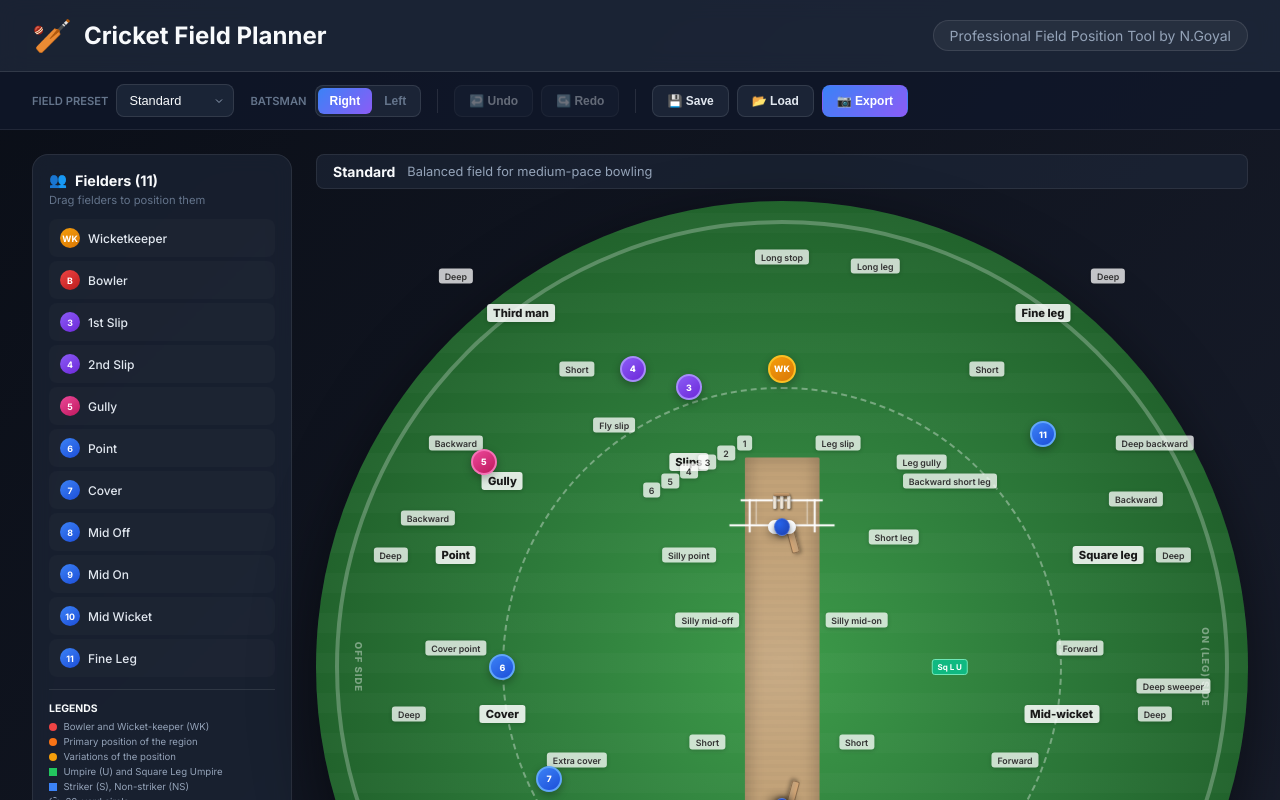
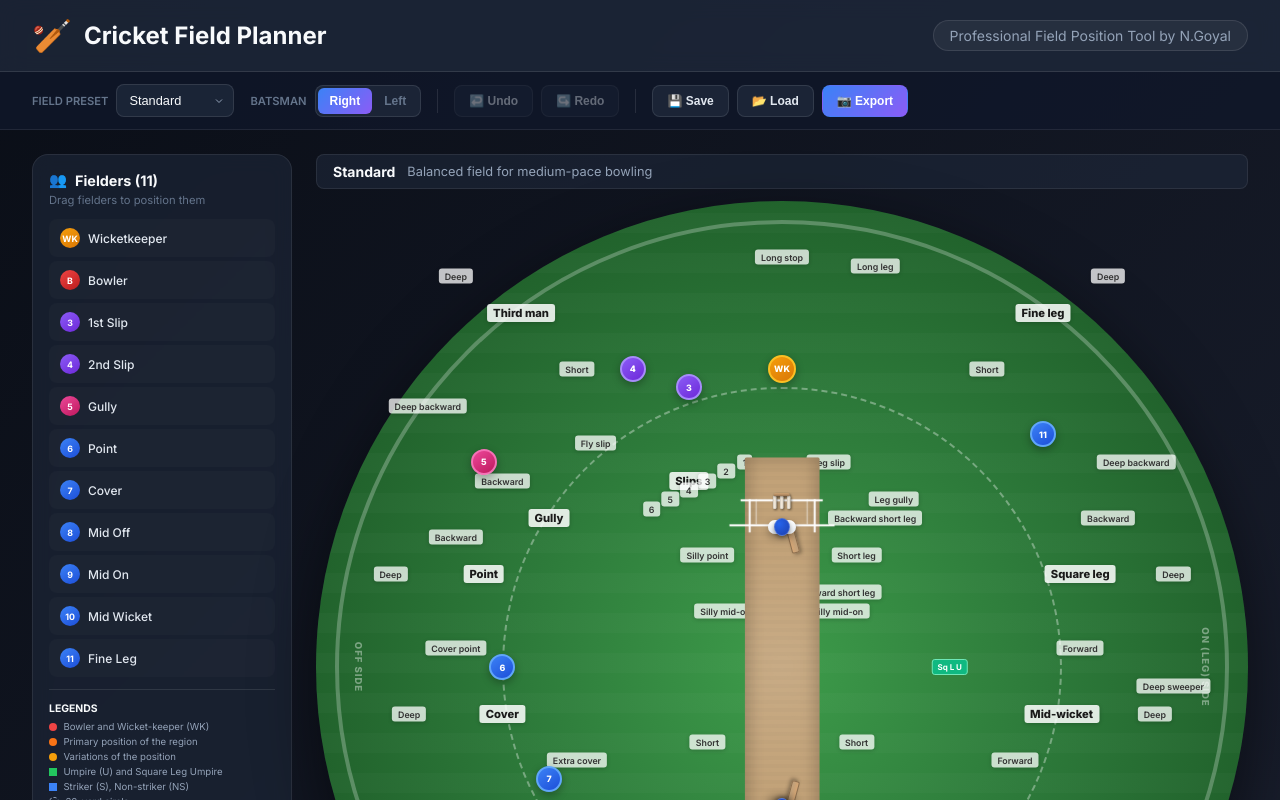
Before and after one commit to navendugoyal19/Cricket-field-position, a React (Vite) app: page / in a window 1280 px wide. Shown: the top 800 px of the page. Built offline with nearby package versions, Linux system fonts and the light colour scheme.

Commit message:
Research: Add fielding positions analysis doc, update positions inside 30-yard circle

```diff
--- a/src/components/CricketField.tsx
+++ b/src/components/CricketField.tsx
@@ -42,53 +42,59 @@ const POSITION_LABELS = [
     { name: 'Short', x: 72, y: 18, size: 'small' },
     { name: 'Long leg', x: 60, y: 7, size: 'small' },
 
-    // Slips - Arc beside wicketkeeper (off-side) - INSIDE 30-yard circle
-    { name: 'Slips', x: 40, y: 28, size: 'large' },
-    { name: '1', x: 46, y: 26, size: 'small' },
-    { name: '2', x: 44, y: 27, size: 'small' },
-    { name: '3', x: 42, y: 28, size: 'small' },
-    { name: '4', x: 40, y: 29, size: 'small' },
-    { name: '5', x: 38, y: 30, size: 'small' },
-    { name: '6', x: 36, y: 31, size: 'small' },
-    { name: 'Fly slip', x: 32, y: 24, size: 'small' },
+    // ============================================
+    // CLOSE CATCHERS - INSIDE 30-YARD CIRCLE
+    // These positions are ALWAYS inside the circle
+    // ============================================
 
-    // Leg Slip - beside WK on leg side - INSIDE 30-yard circle
-    { name: 'Leg slip', x: 56, y: 26, size: 'small' },
-    { name: 'Leg gully', x: 65, y: 28, size: 'small' },
+    // Slips - Arc beside wicketkeeper (off-side) - y: 28-35%
+    { name: 'Slips', x: 40, y: 30, size: 'large' },
+    { name: '1', x: 46, y: 28, size: 'small' },
+    { name: '2', x: 44, y: 29, size: 'small' },
+    { name: '3', x: 42, y: 30, size: 'small' },
+    { name: '4', x: 40, y: 31, size: 'small' },
+    { name: '5', x: 38, y: 32, size: 'small' },
+    { name: '6', x: 36, y: 33, size: 'small' },
+    { name: 'Fly slip', x: 30, y: 26, size: 'small' },
+
+    // Leg Slip - beside WK on leg side - y: 28-32%
+    { name: 'Leg slip', x: 55, y: 28, size: 'small' },
+    { name: 'Leg gully', x: 62, y: 32, size: 'small' },
+    { name: 'Backward short leg', x: 60, y: 34, size: 'small' },
+
+    // Gully - Off side, behind square - INSIDE circle (y: 32-36%)
+    { name: 'Gully', x: 25, y: 34, size: 'large' },
+    { name: 'Backward', x: 20, y: 30, size: 'small' },
+    { name: 'Deep backward', x: 12, y: 22, size: 'small' },
 
     // ============================================
-    // UPPER MIDDLE - SQUARE AREA (y: 28-45%)
-    // Gully, Point area (off-side square)
-    // Square leg area (leg-side square)
+    // SQUARE POSITIONS (y: 36-45%)
+    // Point, Square Leg, Short leg
     // ============================================
 
-    // Gully - Off side, behind square
-    { name: 'Gully', x: 20, y: 30, size: 'large' },
-    { name: 'Backward', x: 15, y: 26, size: 'small' },
-
-    // Point - Off side, SQUARE of wicket (level with batsman)
-    { name: 'Point', x: 15, y: 38, size: 'large' },
-    { name: 'Backward', x: 12, y: 34, size: 'small' },
-    { name: 'Deep', x: 8, y: 38, size: 'small' },
+    // Point - Off side, SQUARE of wicket (y: 38-42%)
+    { name: 'Point', x: 18, y: 40, size: 'large' },
+    { name: 'Backward', x: 15, y: 36, size: 'small' },
+    { name: 'Deep', x: 8, y: 40, size: 'small' },
 
     // Short leg area - close to batsman, leg side
-    { name: 'Short leg', x: 62, y: 36, size: 'small' },
-    { name: 'Backward short leg', x: 68, y: 30, size: 'small' },
+    { name: 'Short leg', x: 58, y: 38, size: 'small' },
+    { name: 'Forward short leg', x: 56, y: 42, size: 'small' },
 
-    // Square Leg - Leg side, SQUARE of wicket
-    { name: 'Square leg', x: 85, y: 38, size: 'large' },
-    { name: 'Backward', x: 88, y: 32, size: 'small' },
-    { name: 'Deep', x: 92, y: 38, size: 'small' },
-    { name: 'Deep backward', x: 90, y: 26, size: 'small' },
+    // Silly positions (very close to batsman) - y: 38-42%
+    { name: 'Silly point', x: 42, y: 38, size: 'small' },
+    { name: 'Silly mid-off', x: 44, y: 44, size: 'small' },
+    { name: 'Silly mid-on', x: 56, y: 44, size: 'small' },
+
+    // Square Leg - Leg side, SQUARE of wicket (y: 38-42%)
+    { name: 'Square leg', x: 82, y: 40, size: 'large' },
+    { name: 'Backward', x: 85, y: 34, size: 'small' },
+    { name: 'Deep', x: 92, y: 40, size: 'small' },
+    { name: 'Deep backward', x: 88, y: 28, size: 'small' },
 
     // ============================================
     // MIDDLE - COVER / MID-WICKET AREA (y: 45-60%)
     // ============================================
-
-    // Silly positions (very close to batsman)
-    { name: 'Silly point', x: 40, y: 38, size: 'small' },
-    { name: 'Silly mid-off', x: 42, y: 45, size: 'small' },
-    { name: 'Silly mid-on', x: 58, y: 45, size: 'small' },
 
     // Cover - Off side, forward of square
     { name: 'Cover', x: 20, y: 55, size: 'large' },
```
